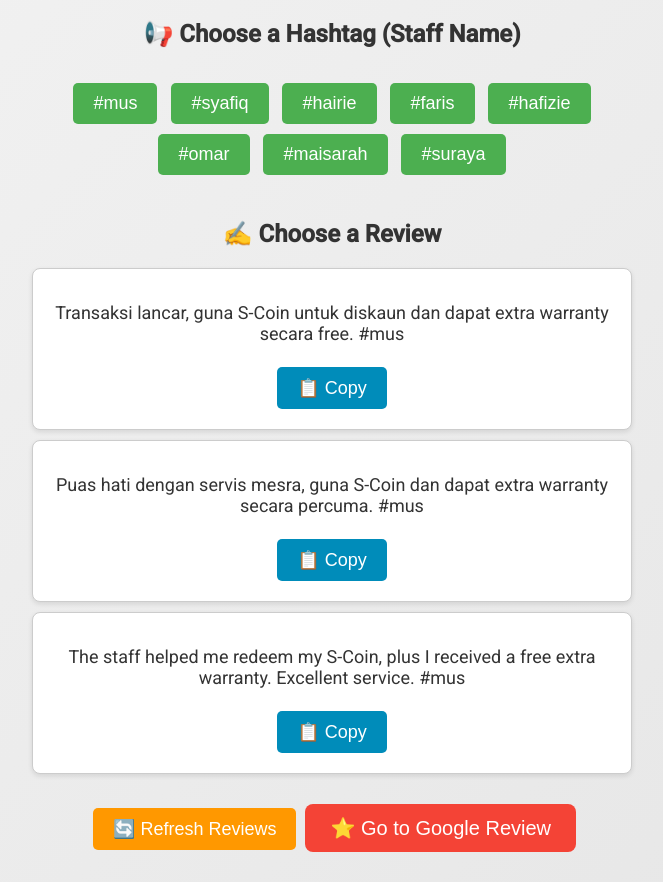
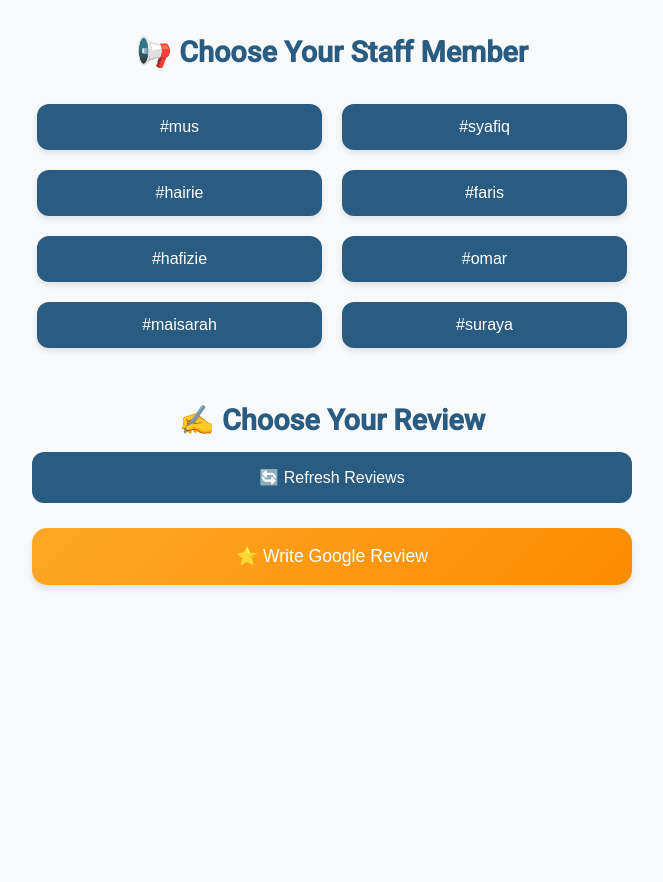
Before and after one commit to senhengtemerloh/review, a plain HTML site: page index.html in a window 1280 px wide. Both pictures are taken after a click on the button "#mus". Shown: the whole page, without its empty margins (308-971 px from the left). After the commit the page ends 840 px from the top, so only its background shows below. Drawn offline with Linux system fonts and the light colour scheme.

Commit message:
Update index.html

```diff
--- a/index.html
+++ b/index.html
@@ -2,90 +2,164 @@
 <html lang="en">
 <head>
   <meta charset="UTF-8" />
-  <meta name="viewport" content="width=device-width, initial-scale=1.0" />
+  <meta name="viewport" content="width=device-width, initial-scale=1.0, maximum-scale=1.0, user-scalable=no" />
   <title>Leave a Google Review</title>
   <link href="https://fonts.googleapis.com/css?family=Roboto:400,500&display=swap" rel="stylesheet" />
   <style>
+    :root {
+      --primary: #2A5C82;
+      --secondary: #FFA726;
+      --accent: #4CAF50;
+      --text: #2d3748;
+    }
+
     body {
       font-family: 'Roboto', sans-serif;
       margin: 0;
-      padding: 0;
-      background: linear-gradient(135deg, #f2f2f2, #e6e6e6);
+      padding: 20px 10px;
+      background: #f8f9fa;
       display: flex;
       flex-direction: column;
       align-items: center;
       min-height: 100vh;
-      color: #333;
+      color: var(--text);
     }
+
     h2 {
-      margin-top: 20px;
-    }
-    #hashtag-selection, #review-section {
-      width: 90%;
-      max-width: 600px;
-      margin: 10px auto;
+      margin: 15px 0;
+      color: var(--primary);
+      font-size: 1.8rem;
       text-align: center;
     }
+
+    #hashtag-selection {
+      display: grid;
+      grid-template-columns: repeat(2, 1fr);
+      gap: 10px;
+      width: 100%;
+      max-width: 600px;
+      margin: 15px 0;
+    }
+
+    #review-section {
+      width: 100%;
+      max-width: 600px;
+      margin: 20px 0;
+    }
+
     .btn {
-      padding: 10px 20px;
-      font-size: 18px;
+      padding: 14px 20px;
+      font-size: 1rem;
       margin: 5px;
-      cursor: pointer;
       border: none;
-      border-radius: 5px;
-      transition: background-color 0.3s ease;
+      border-radius: 12px;
+      transition: all 0.2s ease;
+      font-weight: 500;
+      display: flex;
+      align-items: center;
+      justify-content: center;
+      gap: 8px;
     }
+
     .hashtag-btn {
-      background-color: #4CAF50;
+      background: var(--primary);
       color: white;
+      box-shadow: 0 3px 6px rgba(0,0,0,0.1);
     }
-    .hashtag-btn:hover {
-      background-color: #45a049;
+
+    .hashtag-btn:active {
+      transform: scale(0.98);
+      background: #1d4563;
     }
+
     .copy-btn {
-      background-color: #008CBA;
+      background: var(--accent);
       color: white;
+      width: 100%;
+      padding: 12px;
+      font-size: 0.9rem;
     }
-    .copy-btn:hover {
-      background-color: #007bb5;
+
+    .copy-btn:active {
+      transform: scale(0.96);
     }
+
     .review-box {
-      font-size: 18px;
+      margin: 15px 0;
+      padding: 20px;
+      border-radius: 15px;
+      background: white;
+      box-shadow: 0 4px 12px rgba(0,0,0,0.08);
+      border: 1px solid #e2e8f0;
+    }
+
+    .review-box p {
+      margin: 0 0 15px 0;
+      font-size: 1rem;
+      line-height: 1.5;
+      color: var(--text);
+    }
+
+    #google-review-btn {
+      background: linear-gradient(135deg, #FFA726, #FB8C00);
+      color: white;
+      width: 100%;
+      padding: 18px;
+      font-size: 1.1rem;
+      border-radius: 15px;
+      margin: 25px 0 15px 0;
+      box-shadow: 0 4px 6px rgba(0,0,0,0.1);
+    }
+
+    #google-review-btn:active {
+      transform: scale(0.98);
+    }
+
+    #refresh-btn {
+      background: var(--primary);
+      color: white;
+      width: 100%;
+      padding: 16px;
       margin: 10px 0;
-      padding: 15px;
-      border: 1px solid #ccc;
-      border-radius: 8px;
-      background-color: #fff;
-      box-shadow: 0 2px 5px rgba(0,0,0,0.1);
-      display: flex;
-      flex-direction: column;
-      align-items: center;
     }
-    #google-review-btn {
-      background-color: #f44336; /* Different background color for Google Review link */
-      color: white;
-      padding: 12px 25px;
-      font-size: 20px;
-      border: none;
-      border-radius: 8px;
-      margin: 20px 0;
-      cursor: pointer;
-      transition: background-color 0.3s ease;
+
+    @media (max-width: 480px) {
+      h2 {
+        font-size: 1.5rem;
+      }
+
+      .btn {
+        font-size: 0.95rem;
+        padding: 12px 15px;
+      }
+
+      #hashtag-selection {
+        grid-template-columns: repeat(2, 1fr);
+      }
+
+      .review-box {
+        padding: 15px;
+      }
     }
-    #google-review-btn:hover {
-      background-color: #da190b;
+
+    .section-entrance {
+      animation: slideIn 0.4s ease-out;
     }
-    #refresh-btn {
-      background-color: #ff9800;
-      color: white;
-    }
-    #refresh-btn:hover {
-      background-color: #e68a00;
+
+    @keyframes slideIn {
+      from {
+        opacity: 0;
+        transform: translateY(20px);
+      }
+      to {
+        opacity: 1;
+        transform: translateY(0);
+      }
     }
   </style>
 </head>
 <body>
-  <h2>📢 Choose a Hashtag (Staff Name)</h2>
+  <h2>📢 Choose Your Staff Member</h2>
   <div id="hashtag-selection">
     <button class="btn hashtag-btn" onclick="selectHashtag('mus')">#mus</button>
     <button class="btn hashtag-btn" onclick="selectHashtag('syafiq')">#syafiq</button>
@@ -97,14 +171,15 @@
     <button class="btn hashtag-btn" onclick="selectHashtag('suraya')">#suraya</button>
   </div>
 
-  <div id="review-section" style="display:none;">
-    <h2>✍ Choose a Review</h2>
+  <div id="review-section" class="section-entrance" style="display:none;">
+    <h2>✍️ Choose Your Review</h2>
     <div id="reviews"></div>
     <button id="refresh-btn" class="btn" onclick="generateReviews()">🔄 Refresh Reviews</button>
-    <button id="google-review-btn" class="btn" onclick="openGoogleReview()">⭐ Go to Google Review</button>
+    <button id="google-review-btn" class="btn" onclick="openGoogleReview()">⭐ Write Google Review</button>
   </div>
 
   <script>
+    // ... (keep the existing JavaScript unchanged) ...
     let selectedHashtag = "";
 
     // 30 review templates that always mention S-Coin (redeem/get) or free extra warranty (or both)
@@ -143,35 +218,13 @@
 
     function selectHashtag(tag) {
       selectedHashtag = `#${tag}`;
-      document.getElementById("review-section").style.display = "block";
+      const reviewSection = document.getElementById("review-section");
+      reviewSection.style.display = "block";
+      reviewSection.classList.add('section-entrance');
       generateReviews();
-    }
 
-    function generateReviews() {
-      // Shuffle the array and select 3 random reviews
-      const shuffled = allReviews.sort(() => 0.5 - Math.random());
-      const selectedReviews = shuffled.slice(0, 3);
-      let reviewHTML = "";
-      selectedReviews.forEach(review => {
-        // Append the selected hashtag to each review
-        const fullReview = `${review} ${selectedHashtag}`;
-        reviewHTML += `
-          <div class="review-box">
-            <p>${fullReview}</p>
-            <button class="btn copy-btn" onclick='copyText("${fullReview.replace(/"/g, '&quot;')}")'>📋 Copy</button>
-          </div>
-        `;
-      });
-      document.getElementById("reviews").innerHTML = reviewHTML;
-    }
-
-    function copyText(text) {
-      navigator.clipboard.writeText(text);
-      alert("Review copied! Now paste it on Google Review.");
-    }
-
-    function openGoogleReview() {
-      window.open("https://maps.app.goo.gl/eReqkJwLwp1RxviF6", "_blank");
+      // Smooth scroll to review section
+      reviewSection.scrollIntoView({ behavior: 'smooth' });
     }
   </script>
 </body>
```
